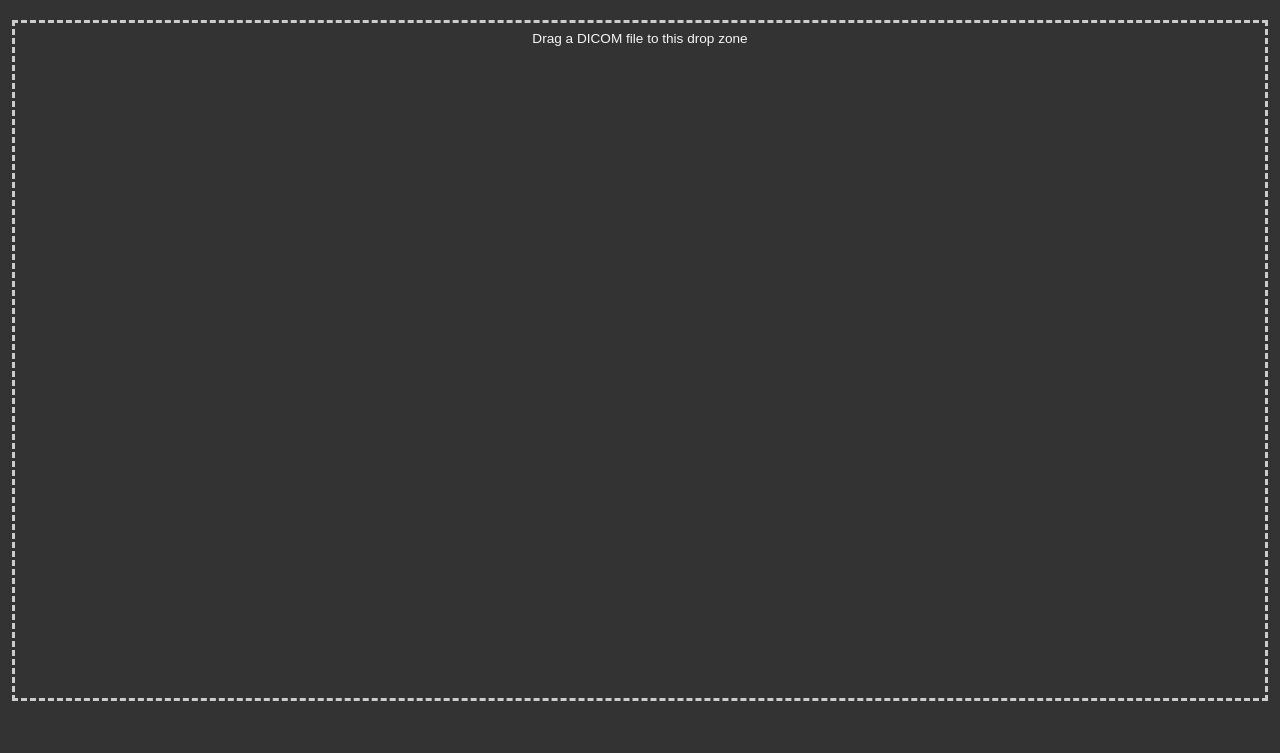
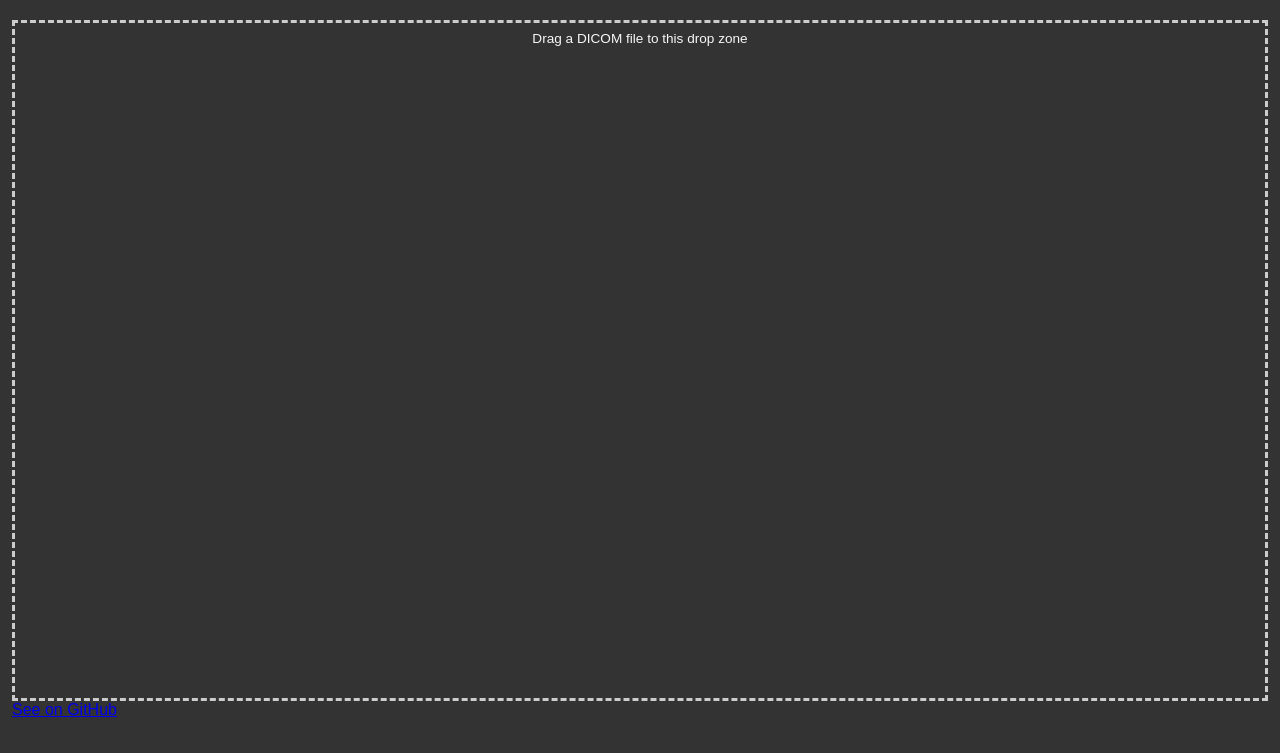
Before and after one commit to Enet4/simple-dicom-viewer, a website built with webpack: page static/index.html in a window 1280 px wide. Shown: the part 43-796 px from the top of the page. Built offline with nearby package versions, Linux system fonts and the light colour scheme.

Commit message:
Add footer to see source code on GitHub

```diff
--- a/static/index.html
+++ b/static/index.html
@@ -18,5 +18,8 @@
             <canvas id="view_inner" style="display: none" width="512" height="512"></canvas>
         </div>
     </div>
+    <footer>
+      <a href="https://github.com/Enet4/simple-dicom-viewer">See on GitHub</a>
+    </footer>
   </body>
 </html>
```
